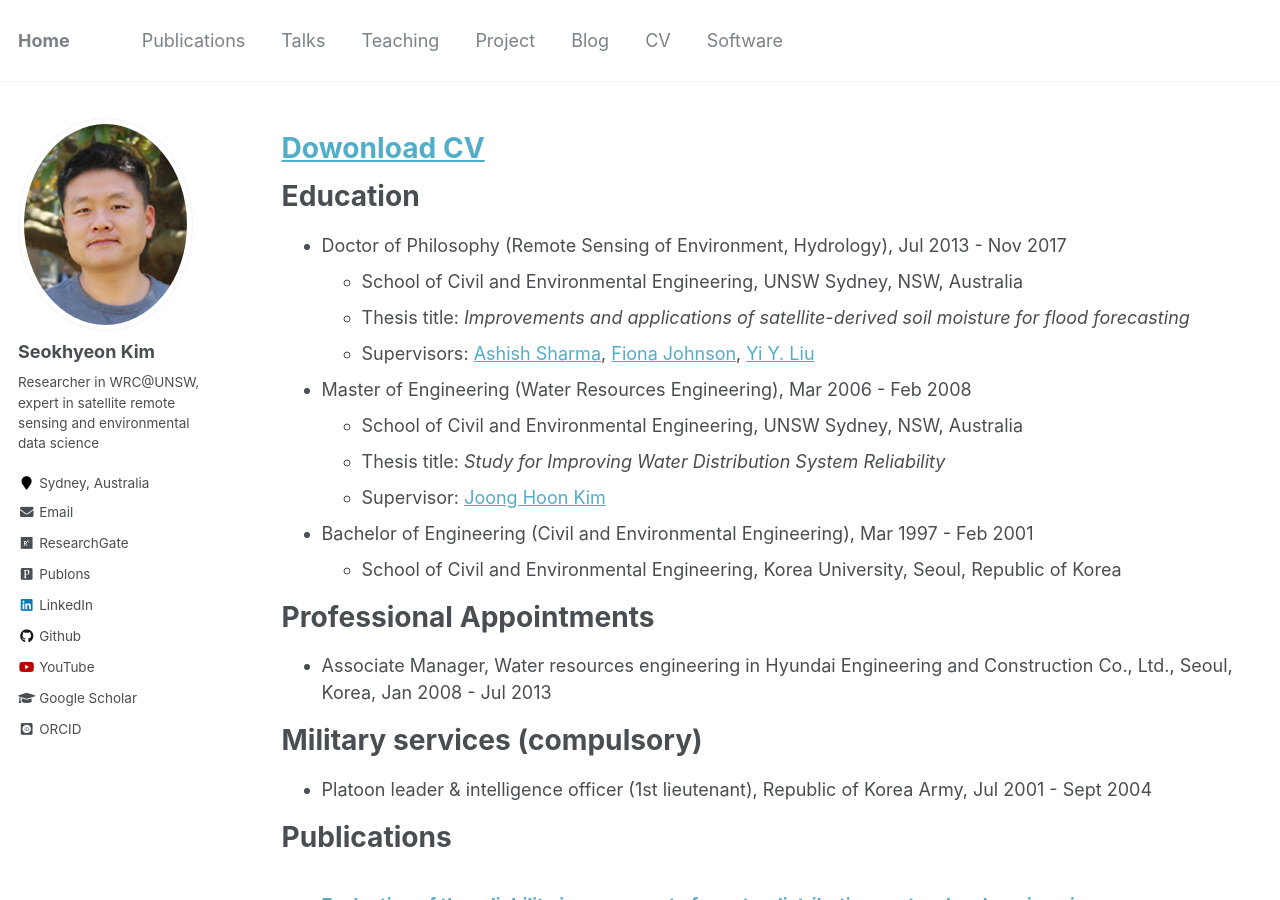
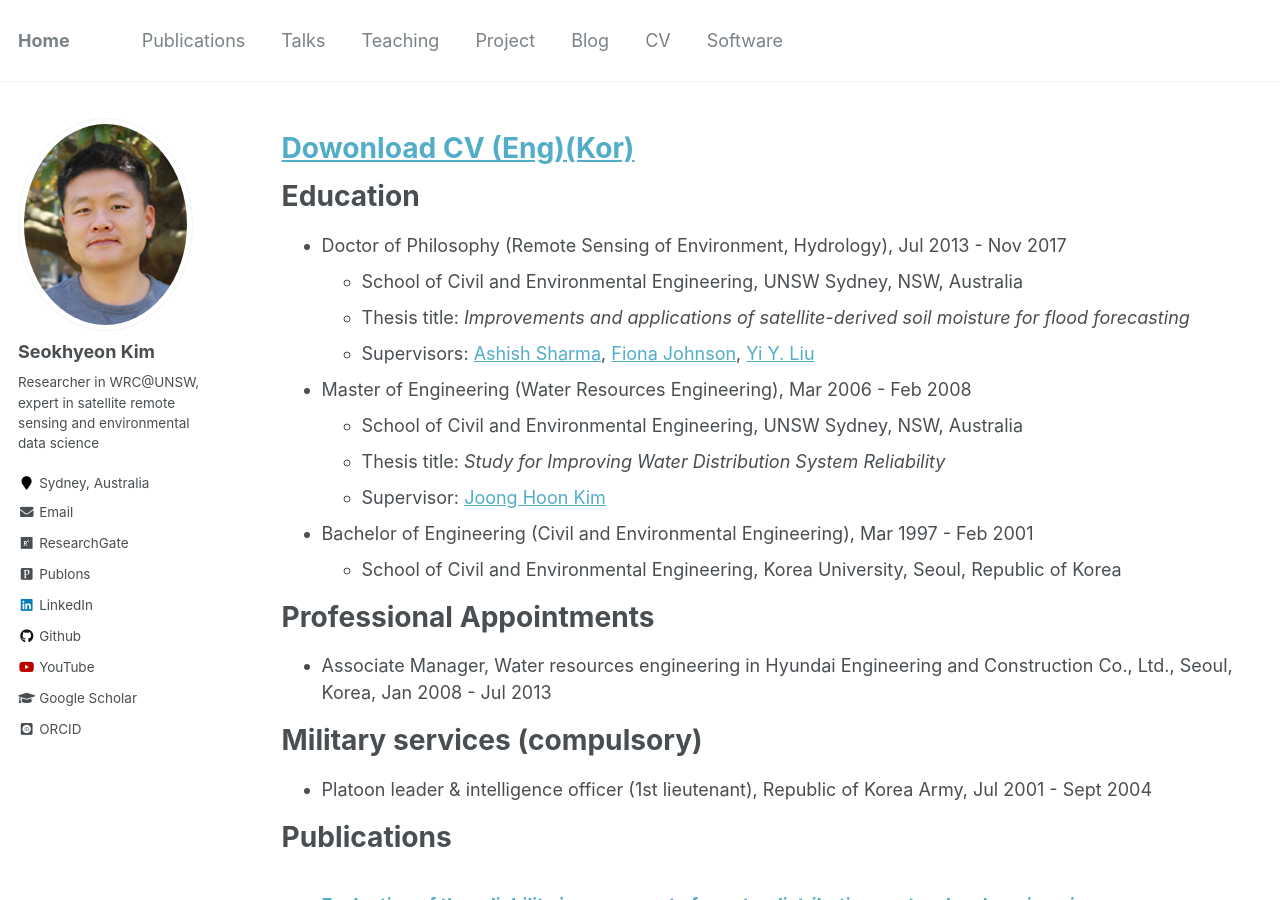
Before and after one commit to uawds/SanghoonJunWater.github.io, a Jekyll site: the page built from _pages/cv.md, in a window 1280 px wide and 900 px high. Built offline with Jekyll 4.4.1, drawn with Linux system fonts in a browser that asks for light colours; some web fonts are replaced.

Commit message:
update CV

```diff
--- a/_pages/cv.md
+++ b/_pages/cv.md
@@ -8,7 +8,7 @@ redirect_from:
 
 {% include base_path %}
 
-[Dowonload CV](https://steelpl.github.io/files/CV_Seokhyeon.pdf)
+[Dowonload CV (Eng)](https://steelpl.github.io/files/CV_Seokhyeon.pdf)[(Kor)](https://steelpl.github.io/files/CV_Seokhyeon_Kor.pdf)
 ======
 
 Education
```
